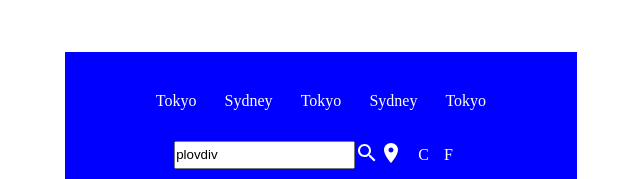
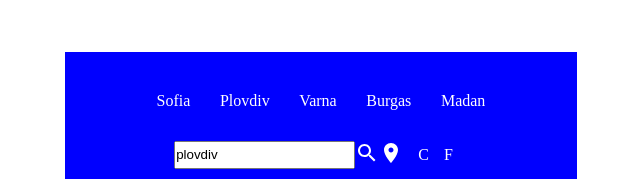
Before and after one commit to ihsanbrahomov98/weather, a React (Create React App) app in the folder frontend/: page / in a window 1280 px wide. Shown: the top 179 px of the page, without its empty margins (319-959 px from the left). Built offline with nearby package versions, Linux system fonts and the light colour scheme; no server answers.

Commit message:
fixed minor bug with the input

```diff
--- a/frontend/src/components/MainContainer.jsx
+++ b/frontend/src/components/MainContainer.jsx
@@ -1,4 +1,4 @@
-import React, { useState } from "react";
+import React, { useState, useEffect } from "react";
 import axios from "axios";
 import SearchIcon from "@mui/icons-material/Search";
 import LocationOnIcon from "@mui/icons-material/LocationOn";
@@ -8,8 +8,19 @@ import "./main.css";
 const MainContainer = () => {
   const [data, setData] = useState({});
   const [location, setLocation] = useState("plovdiv");
+  const [loadNewData, setLoadNewData] = useState(false);
   const API_KEY = "&appid=ce31168210cef5b45f6882a250d98bd3";
   const url = `https://api.openweathermap.org/data/2.5/weather?q=${location}${API_KEY}`;
+
+  useEffect(() => {
+    const getAxiosData = () => {
+      axios.get(url).then((response) => {
+        setData(response.data);
+        console.log(response.data);
+      });
+    };
+    getAxiosData();
+  }, [loadNewData]);
 
   const getData = (e) => {
     if (e.key === "Enter") {
@@ -17,6 +28,7 @@ const MainContainer = () => {
         setData(response.data);
         console.log(response.data);
       });
+      setLocation("");
     }
   };
 
@@ -26,11 +38,46 @@ const MainContainer = () => {
         <div className="containerWrapper">
           <div className="contentWrapper">
             <div className="firstRow">
-              <span>Tokyo</span>
-              <span>Sydney</span>
-              <span>Tokyo</span>
-              <span>Sydney</span>
-              <span>Tokyo</span>
+              <span
+                onClick={() => {
+                  setLocation("sofia");
+                  setLoadNewData(!loadNewData);
+                }}
+              >
+                Sofia
+              </span>
+              <span
+                onClick={() => {
+                  setLocation("plovdiv");
+                  setLoadNewData(!loadNewData);
+                }}
+              >
+                Plovdiv
+              </span>
+              <span
+                onClick={() => {
+                  setLocation("varna");
+                  setLoadNewData(!loadNewData);
+                }}
+              >
+                Varna
+              </span>
+              <span
+                onClick={() => {
+                  setLocation("burgas");
+                  setLoadNewData(!loadNewData);
+                }}
+              >
+                Burgas
+              </span>
+              <span
+                onClick={() => {
+                  setLocation("madan");
+                  setLoadNewData(!loadNewData);
+                }}
+              >
+                Madan
+              </span>
             </div>
             <div className="secondRow">
               <div className="inputIconAndInputWrapper">
@@ -43,7 +90,7 @@ const MainContainer = () => {
                 ></input>
                 <div className="secondRowIconWrapper">
                   <div
-                    onClick={() => getData()}
+                    onClick={() => getData({ key: "Enter" })}
                     className="secondRowSearchIcon"
                   >
                     {" "}
```
